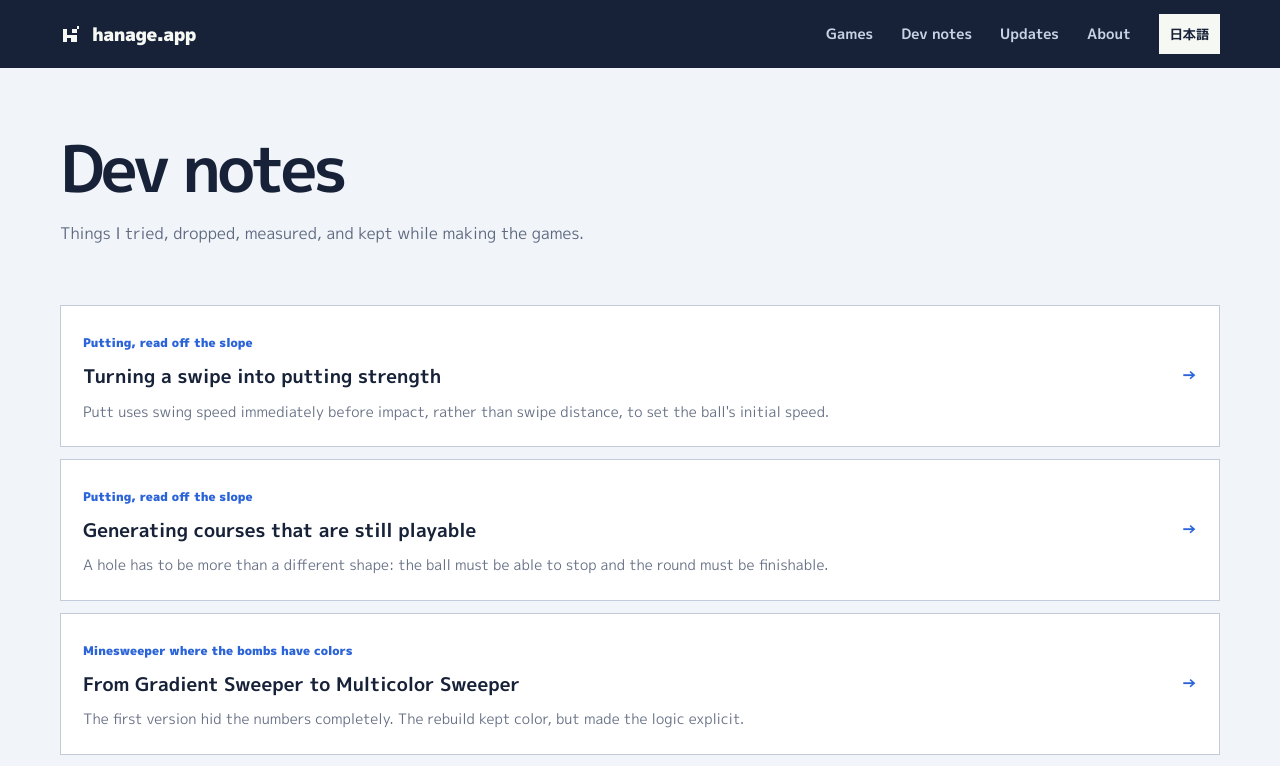
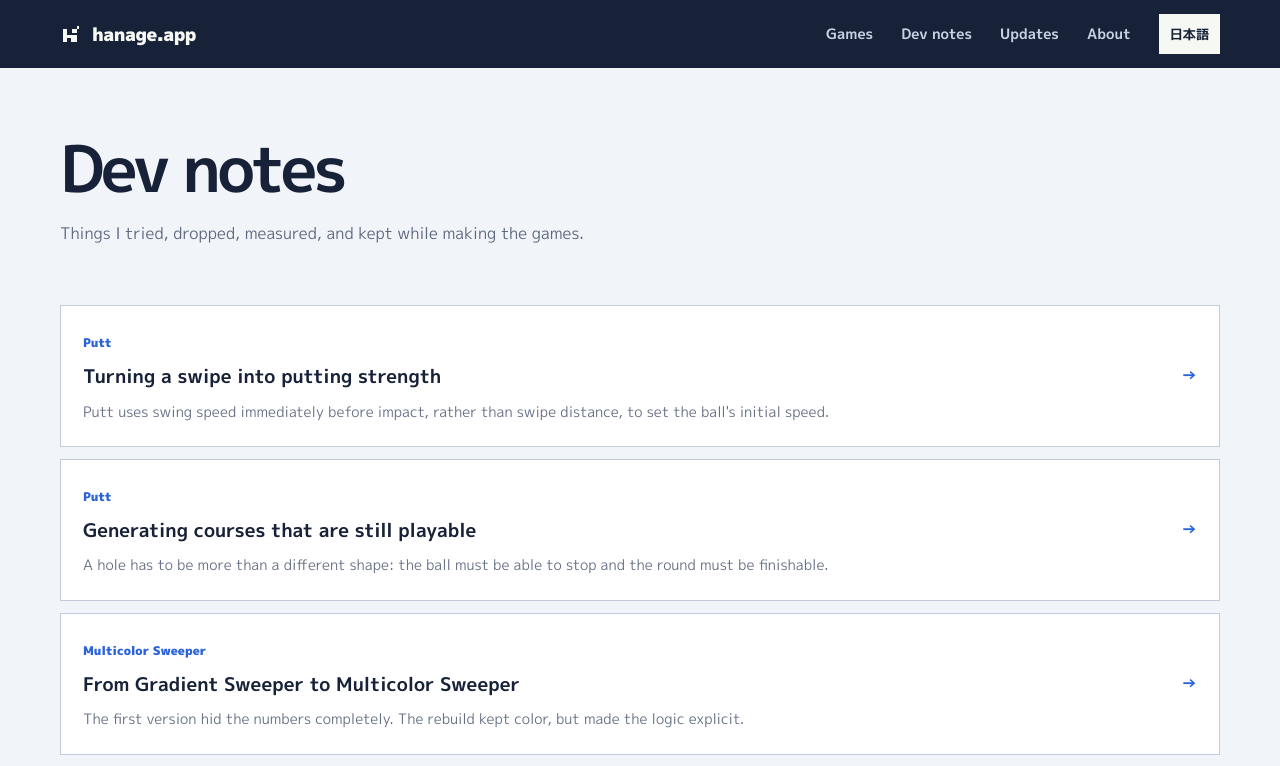
Before and after one commit to hanagemaru/hanage-hub, a Next.js app: page /en/notes in a window 1280 px wide. Shown: the top 766 px of the page. Built offline with nearby package versions, Linux system fonts and the light colour scheme; no server answers.

Commit message:
制作ノート一覧の分類をゲーム名に揃える

```diff
--- a/src/components/pages/NotesView.tsx
+++ b/src/components/pages/NotesView.tsx
@@ -2,7 +2,7 @@ import Link from "next/link";
 import { PageHero } from "@/components/PageHero";
 import { getContent } from "@/lib/content";
 import { localePath, type Locale } from "@/lib/i18n";
-import { notes } from "@/lib/site";
+import { gameTitle, games, notes } from "@/lib/site";
 
 export function NotesView({ locale }: { locale: Locale }) {
   const t = getContent(locale);
@@ -14,9 +14,11 @@ export function NotesView({ locale }: { locale: Locale }) {
         <div className="noteList">
           {notes.map((note) => {
             const text = t.notes[note.id];
+            const game = games.find((entry) => entry.id === note.gameId);
+            if (!game) throw new Error(`Unknown game for note: ${note.id}`);
             return (
               <Link className="noteListItem" href={localePath(locale, note.route)} key={note.id}>
-                <span>{t.games[note.gameId].subtitle}</span>
+                <span>{gameTitle(game)}</span>
                 <h2>{text.title}</h2>
                 <p>{text.summary}</p>
                 <b aria-hidden="true">→</b>
```
